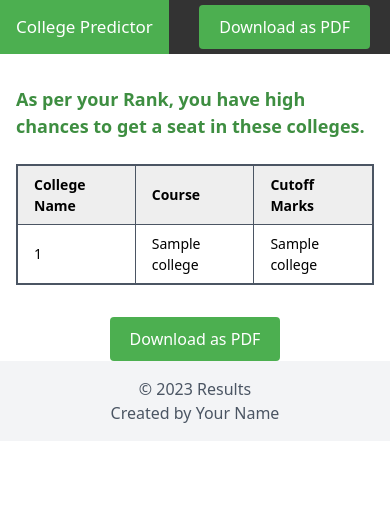
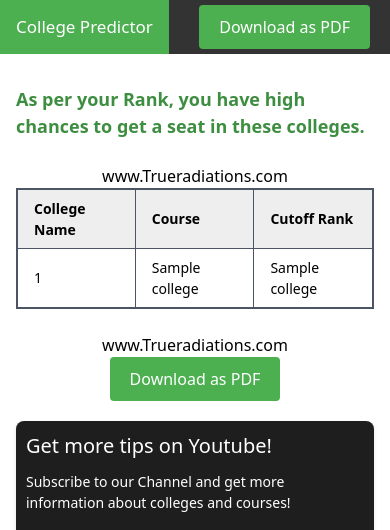
Before and after one commit to saiabhinav4/collegePredictor, a Flask app: template templates/results.html in a window 390 px wide. Shown: the top 530 px of the page. Before the commit the page ends 423 px from the top, so only its background shows below. Run offline with Flask 2, Linux system fonts and the light colour scheme; the template is opened without the code that fills it: most values are stand-ins (such as "Sample title", 1, 10 or a date in 2020); parts of the project's set-up code (start-up, migrations or seed data) failed here and were passed over; some libraries are stand-ins or nearby versions.

Commit message:
Update results.html

```diff
--- a/templates/results.html
+++ b/templates/results.html
@@ -101,6 +101,51 @@
             background-color: #3e8e41;
             cursor: pointer;
         }
+
+
+        .card {
+            background-color: #1e1e1e;
+            border-radius: 8px;
+            box-shadow: 0 2px 4px rgba(0, 0, 0, 0.1);
+            padding: 20px;
+            margin-top: 20px;
+            color: #ffffff;
+        }
+
+        .card h2 {
+            font-size: 24px;
+            margin-bottom: 10px;
+        }
+
+        .card p {
+            font-size: 16px;
+            margin-bottom: 20px;
+        }
+
+        .card iframe {
+            width: 100%;
+            height: 315px;
+            border: none;
+            border-radius: 8px;
+        }
+
+        @media (max-width: 768px) {
+            .card {
+                padding: 10px;
+            }
+
+            .card h2 {
+                font-size: 20px;
+            }
+
+            .card p {
+                font-size: 14px;
+            }
+
+            .card iframe {
+                height: 200px;
+            }
+        }
     </style>
     <script src="https://cdnjs.cloudflare.com/ajax/libs/jspdf/2.3.1/jspdf.umd.min.js"></script>
 </head>
@@ -117,12 +162,15 @@
 
         <table class="border-collapse border-2 border-gray-600 w-full">
 
-<p style="font-size:large; color: #3e8e41;"> <b> As per your Rank, you have high chances to get a seat in these colleges.</b> </p><br>
+            <p style="font-size:large; color: #3e8e41;"> <b> As per your Rank, you have high chances to get a seat in
+                    these colleges.</b> </p><br>
+            <h2 style="text-align: center;">www.Trueradiations.com</h2>
+
             <thead>
                 <tr class="bg-gray-100">
                     <th class="border border-gray-600 py-2 px-4">College Name</th>
                     <th class="border border-gray-600 py-2 px-4">Course</th>
-                    <th class="border border-gray-600 py-2 px-4">Cutoff Marks</th>
+                    <th class="border border-gray-600 py-2 px-4">Cutoff Rank</th>
                 </tr>
             </thead>
             <tbody>
@@ -135,13 +183,22 @@
                 {% endfor %}
             </tbody>
         </table>
+        <br>
+        <h2 style="text-align: center;">www.Trueradiations.com</h2>
+        <div class="button" style="text-align: center;">
+            <button id="download-btn1" onclick="downloadAsPDF()">Download as PDF</button>
+        </div>
+
+        <div class="card" id="youtube-channel">
+            <!-- Add your YouTube channel content here -->
+            <h2>Get more tips on Youtube!</h2>
+            <p>Subscribe to our Channel and get more information about colleges and courses!</p>
+            <iframe width="560" height="315" src="https://youtu.be/qH0dk0nQczY" frameborder="0"
+                allow="autoplay; encrypted-media" allowfullscreen></iframe>
+        </div>
+
+        <br><br><br>
     </div>
-
-    <div class="button" style="text-align: center;">
-        <button id="download-btn1" onclick="downloadAsPDF()">Download as PDF</button>
-    </div>
-
-
     <footer class="bg-gray-100 text-gray-600 py-4">
         <div class="container mx-auto px-4">
             <p class="text-center">&copy; 2023 Results</p>
```
